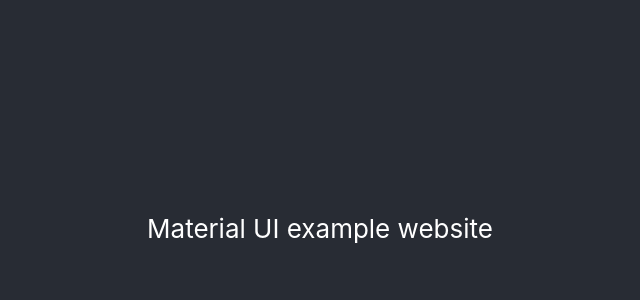
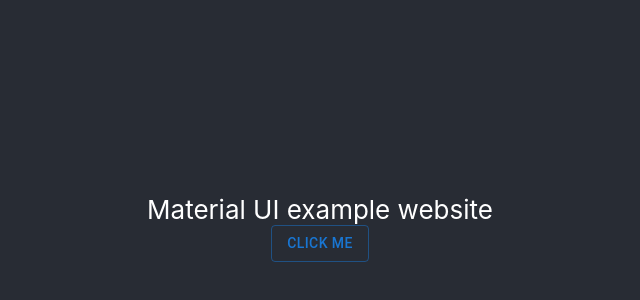
Before and after one commit to dnlstronge/materialuiexample, a React (Create React App) app: page / in a window 1280 px wide. Shown: the part 172-472 px from the top of the page, without its empty margins (320-960 px from the left). Built offline with nearby package versions, Linux system fonts and the light colour scheme.

Commit message:
[x] - create button [x] - change button to UL

```diff
--- a/public/index.html
+++ b/public/index.html
@@ -1,7 +1,7 @@
 <!DOCTYPE html>
 <html lang="en">
   <head>
-    <meta charset="utf-8" />
+    <meta name="viewport" content="initial-scale=1, width=device-width" />
     <link rel="icon" href="%PUBLIC_URL%/favicon.ico" />
     <meta name="viewport" content="width=device-width, initial-scale=1" />
     <meta name="theme-color" content="#000000" />
@@ -25,7 +25,7 @@
       Learn how to configure a non-root public URL by running `npm run build`.
     -->
     <title>React App</title>
-  </head>
+  </head >
   <body>
     <noscript>You need to enable JavaScript to run this app.</noscript>
     <div id="root"></div>
--- a/src/App.js
+++ b/src/App.js
@@ -1,11 +1,16 @@
 import logo from './logo.svg';
 import './App.css';
+import Button from "@mui/material/Button"
 
 function App() {
   return (
     <div className="App">
       <header className="App-header">
         <span>Material UI example website</span>
+
+        <div>
+          <Button variant="outlined">Click Me</Button>
+        </div>
       </header>
     </div>
   );
```
